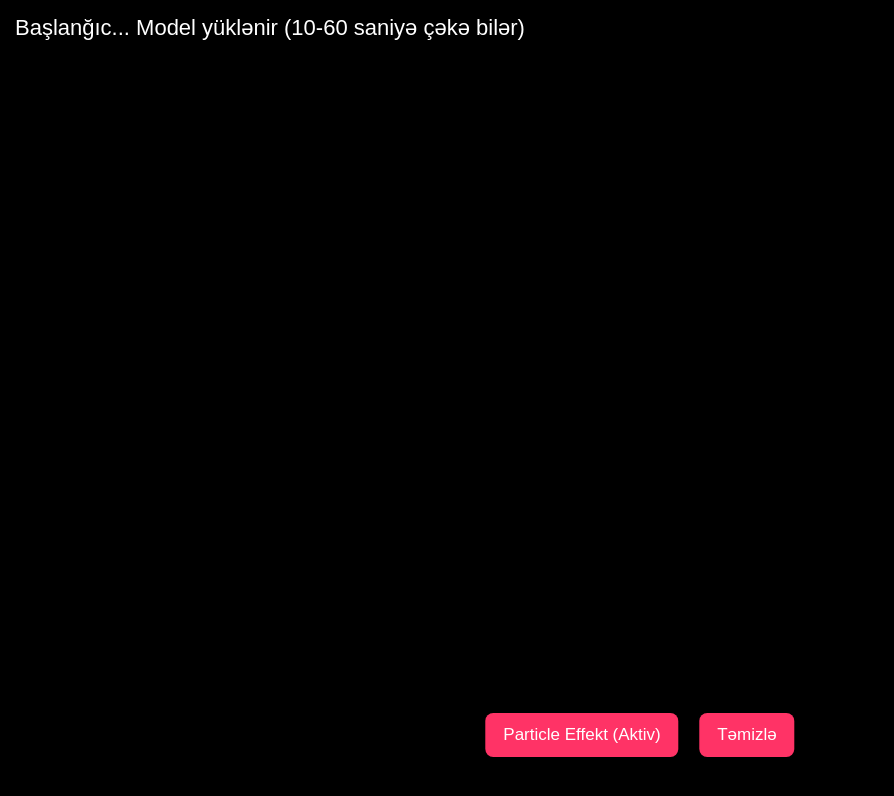
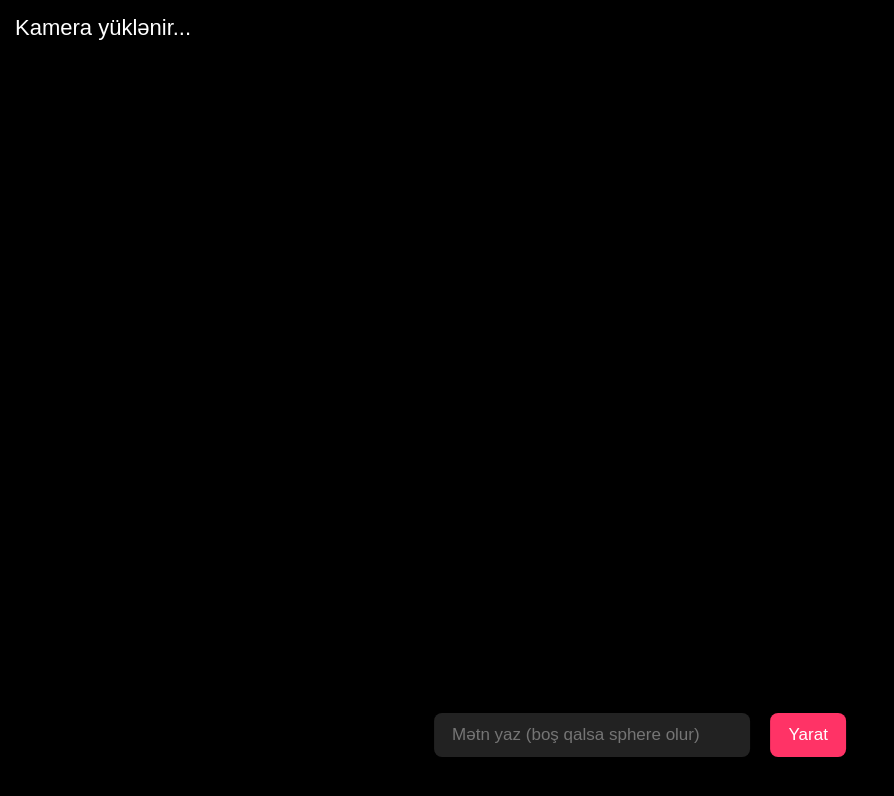
Before and after one commit to Naill-dev/aihandtracking, a plain HTML site: page index.html in a window 1280 px wide. Shown: the whole page, without its empty margins (0-894 px from the left). Drawn offline with Linux system fonts and the light colour scheme.

Commit message:
Update title and UI elements in index.html

```diff
--- a/index.html
+++ b/index.html
@@ -3,20 +3,22 @@
 <head>
   <meta charset="UTF-8" />
   <meta name="viewport" content="width=device-width, initial-scale=1.0"/>
-  <title>AI Particle Əl</title>
+  <title>AI Əl ilə Particle Effekti</title>
   <link rel="stylesheet" href="style.css">
 </head>
 <body>
+
 <canvas id="canvas"></canvas>
 <video id="video" autoplay playsinline muted></video>
 
-<div id="status">Başlanğıc... Model yüklənir (10-60 saniyə çəkə bilər)</div>
+<div id="status">Kamera yüklənir...</div>
 
 <div id="ui">
-  <button id="toggle">Particle Effekt (Aktiv)</button>
-  <button id="clear">Təmizlə</button>
+  <input id="text" placeholder="Mətn yaz (boş qalsa sphere olur)" />
+  <button id="create">Yarat</button>
 </div>
 
 <script type="module" src="script.js"></script>
+
 </body>
 </html>
```
